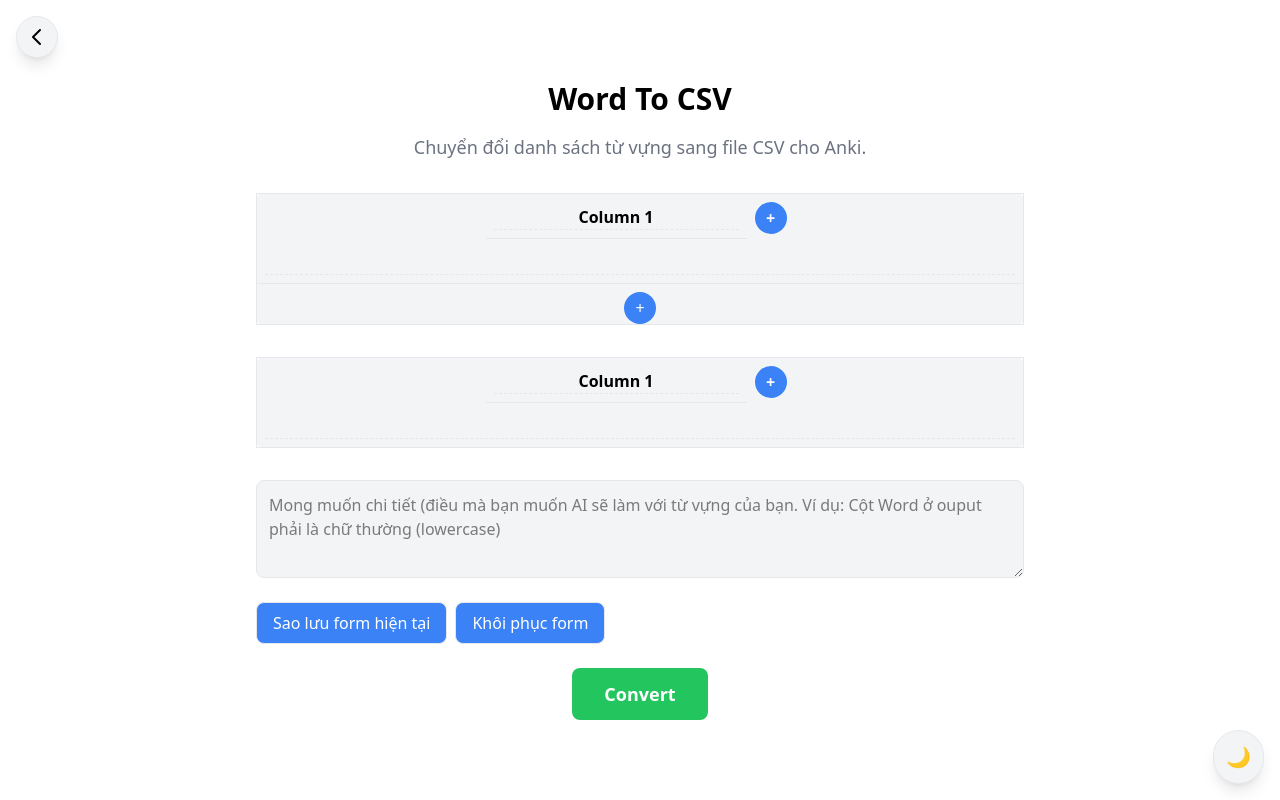
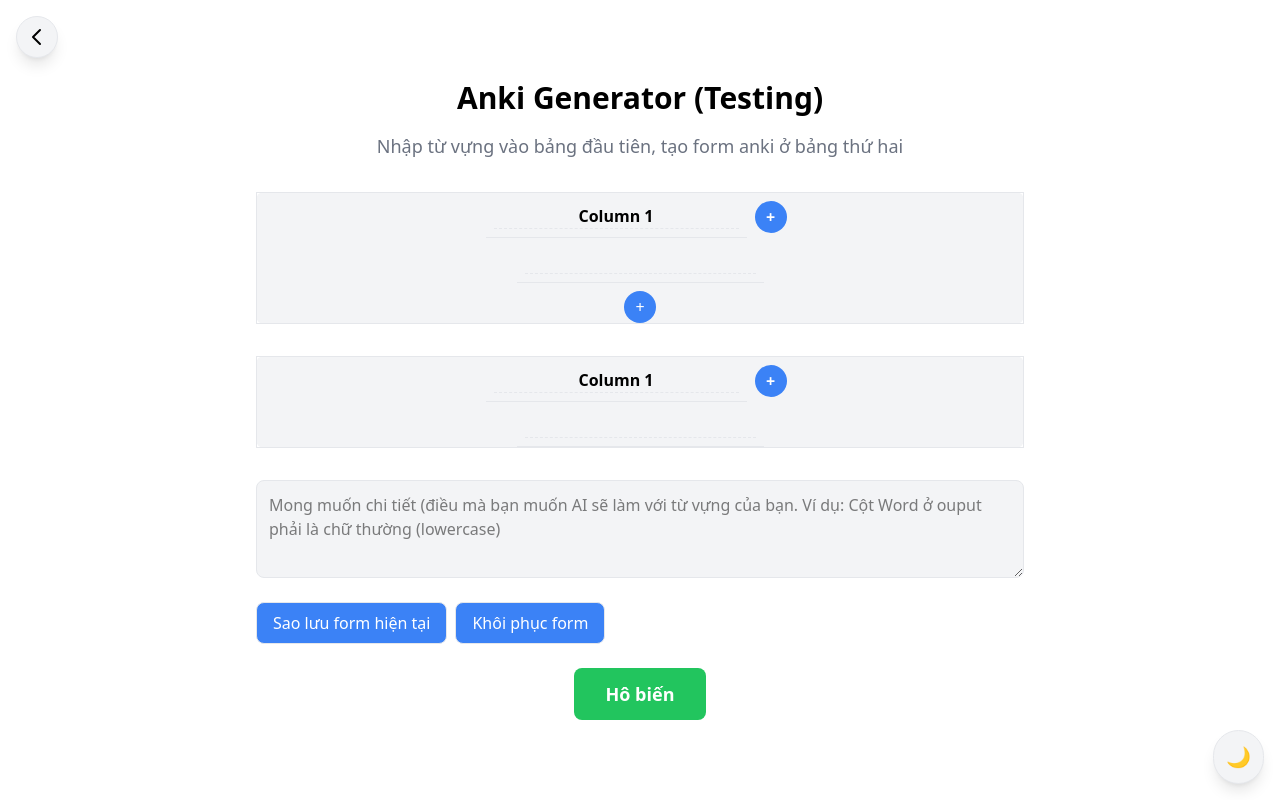
Before and after one commit to Julylun/juliec, a React (Vite) app: page /anki/wtc in a window 1280 px wide. Built offline with nearby package versions, Linux system fonts and the light colour scheme.

Commit message:
fix: input data errors

```diff
--- a/index.html
+++ b/index.html
@@ -4,7 +4,7 @@
     <meta charset="UTF-8" />
     <link rel="icon" type="image/svg+xml" href="/vite.svg" />
     <meta name="viewport" content="width=device-width, initial-scale=1.0" />
-    <title>Vite + React + TS</title>
+    <title>Juliec - Languages For Yourself</title>
     <link href="/src/index.css" rel="stylesheet">
   </head>
   <body class="w-screen h-screen">
--- a/src/components/anki/ankiwtc/DynamicTable.tsx
+++ b/src/components/anki/ankiwtc/DynamicTable.tsx
@@ -18,40 +18,41 @@
     // eslint-disable-next-line
   }, [options?.initialData]);
 
-  // Always call onChange when columns/rows change
-  React.useEffect(() => {
-    if (options?.onChange) options.onChange({ columns, rows });
-    // eslint-disable-next-line
-  }, [columns, rows]);
-
   const addColumn = () => {
     const newColName = `Column ${columns.length + 1}`;
-    setColumns(prev => {
-      setTimeout(() => {
-        inputRefs.current[prev.length]?.focus();
-        inputRefs.current[prev.length]?.select();
-      }, 0);
-      return [...prev, newColName];
-    });
-    setRows(rows.map(row => [...row, '']));
+    const newColumns = [...columns, newColName];
+    const newRows = rows.map(row => [...row, '']);
+    setColumns(newColumns);
+    setRows(newRows);
+    if (options?.onChange) options.onChange({ columns: newColumns, rows: newRows });
+    setTimeout(() => {
+      inputRefs.current[newColumns.length - 1]?.focus();
+      inputRefs.current[newColumns.length - 1]?.select();
+    }, 0);
   };
 
   const deleteColumn = (colIdx: number) => {
     if (columns.length <= 1) return;
-    setColumns(columns.filter((_, idx) => idx !== colIdx));
-    setRows(rows.map(row => row.filter((_, idx) => idx !== colIdx)));
+    const newColumns = columns.filter((_, idx) => idx !== colIdx);
+    const newRows = rows.map(row => row.filter((_, idx) => idx !== colIdx));
+    setColumns(newColumns);
+    setRows(newRows);
+    if (options?.onChange) options.onChange({ columns: newColumns, rows: newRows });
   };
 
   const addRow = () => {
     if (options?.disableAddRow) return;
     if (options?.singleRowOnly && rows.length >= 1) return;
-    setRows([...rows, Array(columns.length).fill('')]);
+    const newRows = [...rows, Array(columns.length).fill('')];
+    setRows(newRows);
+    if (options?.onChange) options.onChange({ columns, rows: newRows });
   };
 
   const handleColumnNameChange = (idx: number, value: string) => {
     const newCols = [...columns];
     newCols[idx] = value;
     setColumns(newCols);
+    if (options?.onChange) options.onChange({ columns: newCols, rows });
   };
 
   const handleCellChange = (rowIdx: number, colIdx: number, value: string) => {
@@ -59,6 +60,7 @@
       r === rowIdx ? row.map((cell, c) => (c === colIdx ? value : cell)) : row
     );
     setRows(newRows);
+    if (options?.onChange) options.onChange({ columns, rows: newRows });
   };
 
   const getData = () => ({ columns, rows });
@@ -114,7 +116,7 @@
         </thead>
         <tbody>
           {table.rows.map((row, rowIdx) => (
-            <tr key={rowIdx}>
+            <tr className='h-full flex justify-center items-center flex-row' key={rowIdx}>
               {row.map((cell, colIdx) => (
                 <td key={colIdx} className="p-2 border-b border-[var(--border-color)]">
                   <input
@@ -131,6 +133,7 @@
         {!table.disableAddRow && !table.singleRowOnly && (
         <div className="flex justify-center mt-2">
           <CircleButton title="Thêm dòng" icon="+" _function={() => { table.addRow()}}/>
+
         </div>
       )}
       </table>
--- a/src/constants/appInfo.ts
+++ b/src/constants/appInfo.ts
@@ -1,5 +1,5 @@
 // Thông tin phiên bản ứng dụng
-export const APP_VERSION = '0.5';
+export const APP_VERSION = 'Beta 0.5';
 
 // Ngày phát hành phiên bản hiện tại
 export const RELEASE_DATE = '2024-06-09';
@@ -11,7 +11,7 @@
     releaseDate: '2024-06-09',
     updates: [
       {
-        title: 'Beta',
+        title: 'Cải thiện',
         items: [
           'Tách UI trang AnkiWTC thành các components nhỏ, tối ưu code, dễ bảo trì.',
           'Lưu và khôi phục ghi chú (note) và bảng định dạng (table 2) vào localStorage.',
--- a/src/pages/AnkiWTC.tsx
+++ b/src/pages/AnkiWTC.tsx
@@ -98,7 +98,7 @@
     const csv1 = toTabCSV(data1.columns, data1.rows);
     const csv2 = toTabCSV(data2.columns, data2.rows); // bảng 2 có 1 record ý nghĩa
     // Prompt theo yêu cầu
-    const prompt = `Bây giờ tôi sẽ gửi cho bạn một danh sách từ vựng tiếng Anh trong <provide> dưới dạng csv trong đó hàng đầu là tên các cột từ vựng được cung cấp và các hàng khác là từ vựng hay dữ liệu liên quan, nhiệm vụ của bạn là:\n- Dựa vào từ vựng được cung cấp trong dấu tạo ra một đoạn mã CSV với các cột được đặt trong thẻ <form> dưới dạng csv trong đó hàng đầu là tên cột, hàng hai là ý nghĩa của các cột, kí hiệu của csv là tab.\n- Nếu có note trong thẻ <note> thì phải tuân thủ hoàn toàn note đó khi tạo dữ liệu.\n- Lưu ý:\n + Đảm bảo không đưa ra bất kỳ thông tin nào ngoài đoạn mã CSV.\n + Các ô trong CSV phải cách nhau bằng dấu ~.\n\n<provide>\n${csv1}\n</provide>\n<form>\n${csv2}\n</form>${note ? `\n<note>\n${note}\n</note>` : ''}`;
+    const prompt = `Bây giờ tôi sẽ gửi cho bạn một danh sách từ vựng tiếng Anh trong <provide> dưới dạng csv trong đó hàng đầu là tên các cột từ vựng được cung cấp và các hàng khác là từ vựng hay dữ liệu liên quan, nhiệm vụ của bạn là:\n- Dựa vào từ vựng được cung cấp trong dấu tạo ra một đoạn mã CSV với các cột được đặt trong thẻ <form> dưới dạng csv trong đó hàng đầu là tên cột, hàng hai là ý nghĩa của các cột, kí hiệu của csv là tab (nội dung csv không chứa hàng ý nghĩa).\n- Nếu có note trong thẻ <note> thì phải tuân thủ hoàn toàn note đó khi tạo dữ liệu.\n- Lưu ý:\n + Đảm bảo không đưa ra bất kỳ thông tin nào ngoài đoạn mã CSV.\n + Các ô trong CSV phải cách nhau bằng dấu ~.\n\n<provide>\n${csv1}\n</provide>\n<form>\n${csv2}\n</form>${note ? `\n<note>\n${note}\n</note>` : ''}`;
     try {
       const gemini = new GeminiService(settings.geminiKey, settings.geminiModel);
       const result = await gemini.generateContent(prompt);
@@ -134,7 +134,7 @@
   return (
     <div className="min-h-screen flex flex-col items-center justify-center bg-[var(--bg-primary)] p-4 relative">
       <BackButton onClick={() => navigate(-1)} />
-      <Title title="Word To CSV" description="Chuyển đổi danh sách từ vựng sang file CSV cho Anki." />
+      <Title title="Anki Generator (Testing)" description="Nhập từ vựng vào bảng đầu tiên, tạo form anki ở bảng thứ hai" />
 
       <DynamicTable ref={table1Ref} options={{ loading }} />
       <DynamicTable
@@ -152,7 +152,7 @@
         {loading && (
           <span className="w-5 h-5 border-2 border-[var(--button-bg)] border-t-transparent rounded-full animate-spin inline-block"></span>
         )}
-        {loading ? 'Đang chuyển đổi...' : 'Convert'}
+        {loading ? 'Đang chuyển đổi...' : 'Hô biến'}
       </button>
       {csvResult && (
         <button
@@ -160,7 +160,7 @@
           className="mt-4 px-8 py-3 rounded-lg bg-[var(--button-accent-bg)] text-[var(--button-text)] font-semibold text-lg hover:bg-[var(--button-accent-bg-hover)] transition-colors"
           disabled={loading}
         >
-          Download CSV
+          Tải về file CSV
         </button>
       )}
     </div>
```
